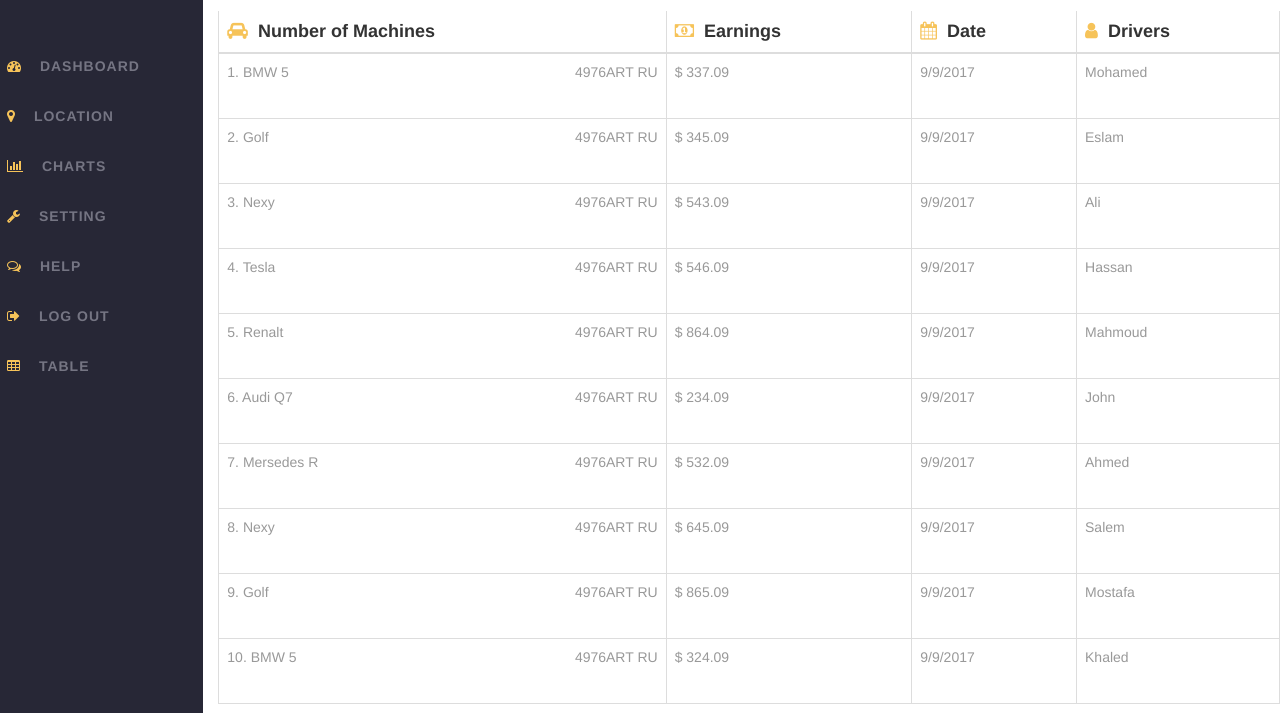
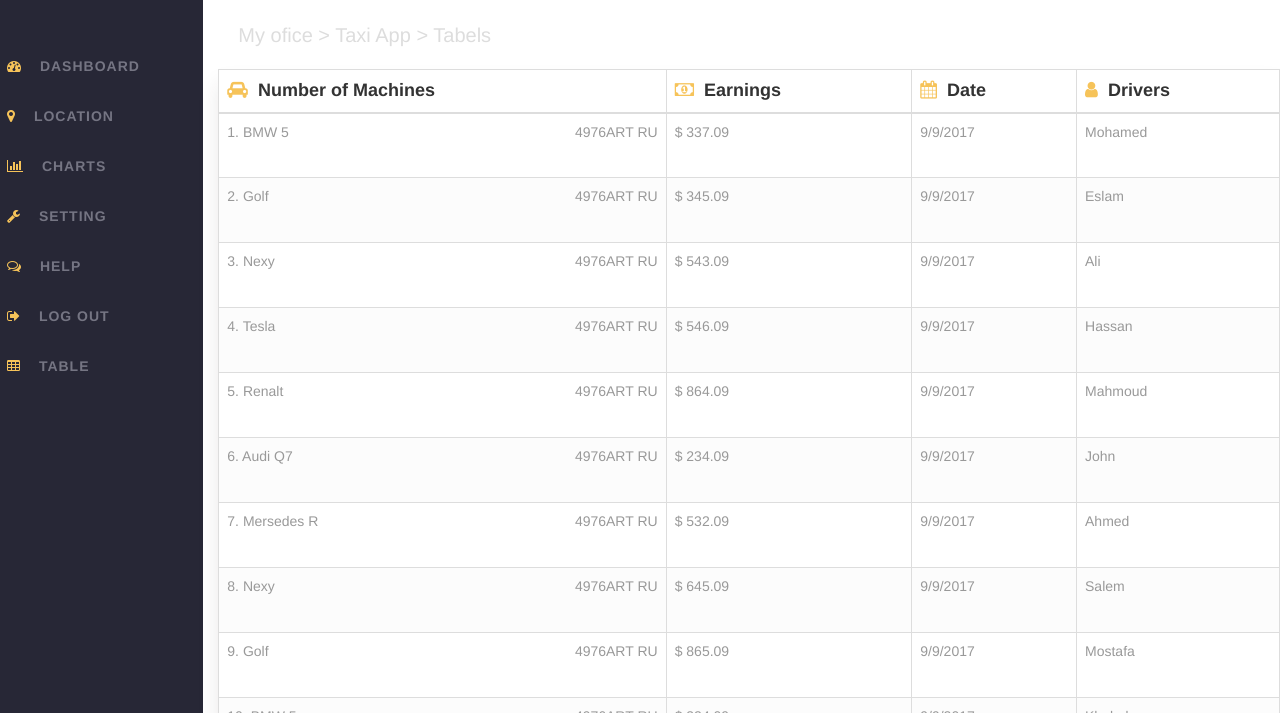
Before and after one commit to IslamAboAsd/ibtdi_dashboard, a plain HTML site: page index.html in a window 1280 px wide. Shown: the part 87-800 px from the top of the page. Drawn offline with Linux system fonts and the light colour scheme.

Commit message:
10/9  9:25

```diff
--- a/css/style.css
+++ b/css/style.css
@@ -1,3 +1,6 @@
+   * {
+       font-family: sans-serif, "Arial Black", Gadget,
+   }
    /*start aside*/
 
    aside {
@@ -177,8 +180,20 @@
    }
    /* start tabel*/
 
+   .titel {
+       padding: 10px 20px 20px;
+       color: #ddd;
+       font-size: 20px
+   }
+
    .table {
-        border: 1px;
+       border: 1px solid #dddddd;
+       box-shadow: 0 15px 20px rgba(48, 44, 44, 0.1);
+       margin-top: 20px
+   }
+
+   .table:hover {
+       box-shadow: inset -15px 9px 20px 12px rgba(48, 44, 44, 0.1)
    }
 
    .table th {
@@ -193,7 +208,7 @@
        padding-right: 20px;
        padding-left: 20px;
        height: 65px;
-        color: #999
+       color: #999;
    }
 
    tr {
@@ -201,6 +216,10 @@
        -webkit-transition: all .5s ease-in-out;
        -moz-transition: all .5s ease-in-out;
        -o-transition: all .5s ease-in-out;
+   }
+
+   tr:nth-child(even) {
+       background-color: #fcfcfc
    }
 
    tr:hover {
--- a/index.html
+++ b/index.html
@@ -74,8 +74,10 @@
 
 
 
-
         <div class="table-responsive  col-xs-8 col-sm-9 col-md-10">
+            <div class="titel col-sm-6"> <span>My ofice</span> &#62;
+                <span>Taxi App</span> &#62;
+                <span>Tabels</span></div>
             <table class="table">
                 <thead>
                     <tr>
```
Lines whose indentation alone changed are shown as unchanged.
